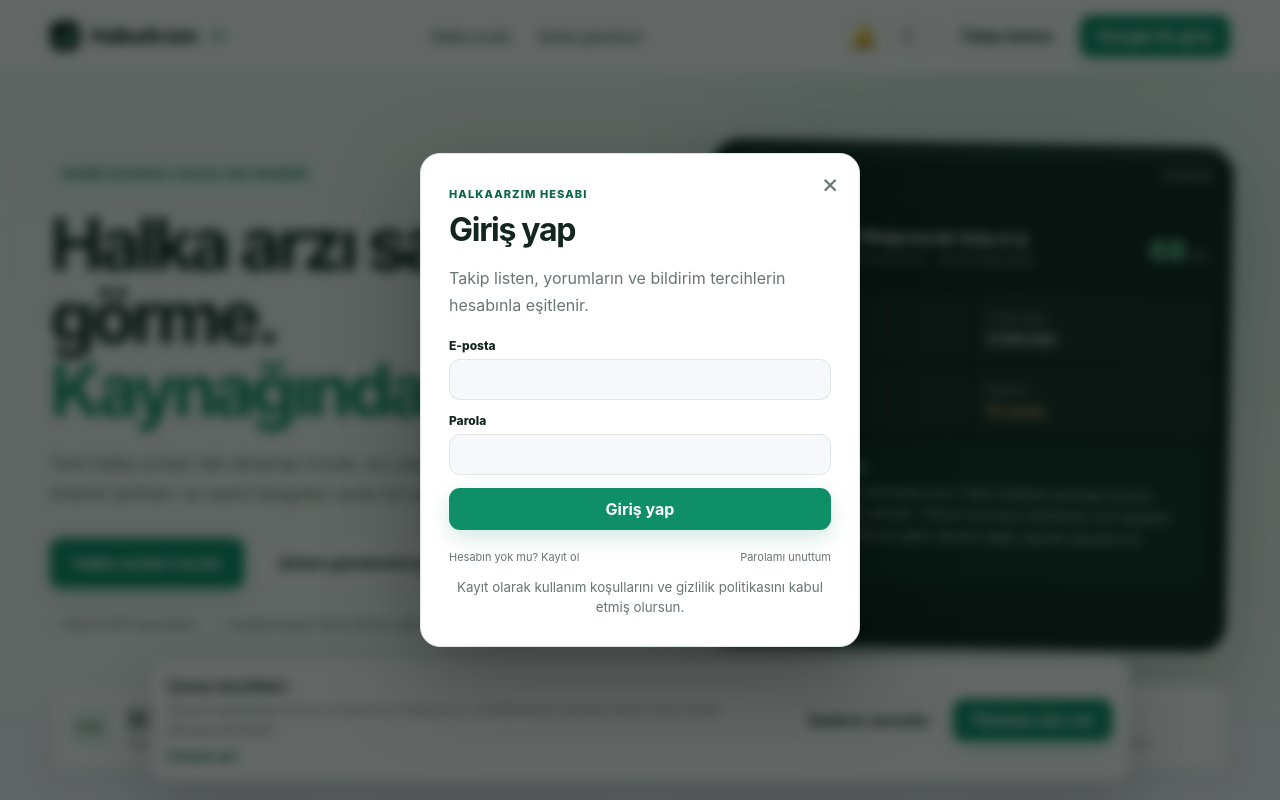
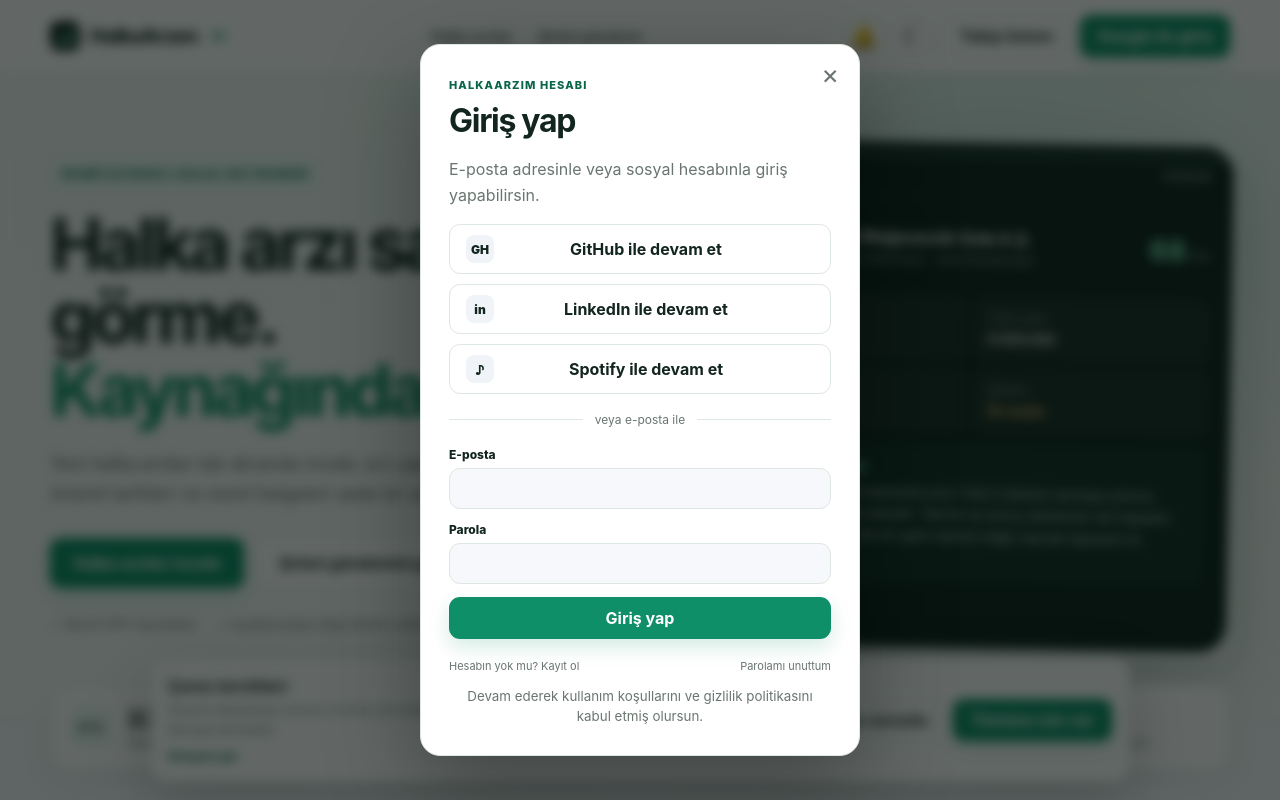
Before and after one commit to ajaroste/halkaarzim, a Next.js app: page / in a window 1280 px wide. Both pictures are taken after a click on the button "Google ile giriş". Shown: the top 800 px of the page. Built offline with nearby package versions, Linux system fonts and the light colour scheme; no server answers.

Commit message:
feat: add social login buttons alongside email auth

```diff
--- a/components/AuthModal.tsx
+++ b/components/AuthModal.tsx
@@ -3,13 +3,21 @@
 import { useState } from "react";
 import type { FormEvent, MouseEvent } from "react";
 import { isSupabaseConfigured, requestPasswordReset, signIn, signUp } from "@/lib/supabase-rest";
+import { signInWithSocialProvider, type SocialAuthProvider } from "@/lib/supabase-browser";
 
 type Mode = "signin" | "signup" | "reset";
+type BusyAction = "email" | SocialAuthProvider | null;
+
+const socialProviders: Array<{ provider: SocialAuthProvider; label: string; mark: string }> = [
+  { provider: "github", label: "GitHub ile devam et", mark: "GH" },
+  { provider: "linkedin_oidc", label: "LinkedIn ile devam et", mark: "in" },
+  { provider: "spotify", label: "Spotify ile devam et", mark: "♪" }
+];
 
 export function AuthModal({ open, onClose }: { open: boolean; onClose: () => void }) {
   const [mode, setMode] = useState<Mode>("signin");
   const [message, setMessage] = useState("");
-  const [busy, setBusy] = useState(false);
+  const [busyAction, setBusyAction] = useState<BusyAction>(null);
 
   if (!open) return null;
 
@@ -36,7 +44,7 @@
       return;
     }
 
-    setBusy(true);
+    setBusyAction("email");
     try {
       if (mode === "reset") {
         await requestPasswordReset(email);
@@ -77,34 +85,72 @@
         setMessage(raw);
       }
     } finally {
-      setBusy(false);
+      setBusyAction(null);
     }
   }
+
+  async function continueWithProvider(provider: SocialAuthProvider) {
+    if (!isSupabaseConfigured()) {
+      setMessage("Üyelik sistemi şu anda aktif değil.");
+      return;
+    }
+    setMessage("");
+    setBusyAction(provider);
+    try {
+      await signInWithSocialProvider(provider);
+    } catch (error) {
+      setMessage(error instanceof Error ? error.message : "Sosyal giriş başlatılamadı.");
+      setBusyAction(null);
+    }
+  }
+
+  const busy = busyAction !== null;
 
   return <div className="modalBackdrop" role="presentation" onMouseDown={onClose}>
     <section className="modalCard authModalCard" role="dialog" aria-modal="true" aria-labelledby="auth-title" onMouseDown={(event: MouseEvent<HTMLElement>) => event.stopPropagation()}>
       <button className="modalClose" onClick={onClose} aria-label="Kapat">×</button>
       <span className="eyebrow">HalkaArzım hesabı</span>
       <h2 id="auth-title">{mode === "signin" ? "Giriş yap" : mode === "signup" ? "Ücretsiz hesap oluştur" : "Parolanı yenile"}</h2>
-      <p>{mode === "signup" ? "Kayıt sonrasında e-posta adresine doğrulama bağlantısı gönderilir." : "Takip listen, yorumların ve bildirim tercihlerin hesabınla eşitlenir."}</p>
+      <p>{mode === "signup" ? "E-posta ile kayıt olabilir veya aşağıdaki hesaplardan biriyle devam edebilirsin." : mode === "reset" ? "Parola yenileme bağlantısını e-posta adresine göndereceğiz." : "E-posta adresinle veya sosyal hesabınla giriş yapabilirsin."}</p>
+
+      {mode !== "reset" && <>
+        <div style={{ display: "grid", gap: 10, marginBottom: 18 }}>
+          {socialProviders.map(({ provider, label, mark }) => <button
+            key={provider}
+            type="button"
+            className="secondaryButton"
+            style={{ width: "100%", minHeight: 46, justifyContent: "flex-start", gap: 12 }}
+            disabled={busy}
+            onClick={() => void continueWithProvider(provider)}
+          >
+            <span aria-hidden="true" style={{ width: 28, height: 28, display: "grid", placeItems: "center", borderRadius: 8, background: "var(--surface-2)", fontWeight: 900, fontSize: 12 }}>{mark}</span>
+            <span style={{ flex: 1, textAlign: "center", paddingRight: 28 }}>{busyAction === provider ? "Yönlendiriliyor…" : label}</span>
+          </button>)}
+        </div>
+        <div style={{ display: "flex", alignItems: "center", gap: 12, margin: "4px 0 18px", color: "var(--muted)", fontSize: 12 }}>
+          <span style={{ height: 1, flex: 1, background: "var(--line)" }} />
+          <span>veya e-posta ile</span>
+          <span style={{ height: 1, flex: 1, background: "var(--line)" }} />
+        </div>
+      </>}
 
       <form className="authForm" onSubmit={submit}>
         {mode === "signup" && <label>Görünen ad<input name="displayName" minLength={2} maxLength={40} autoComplete="name" required /></label>}
         <label>E-posta<input name="email" type="email" autoComplete="email" required /></label>
         {mode !== "reset" && <label>Parola<input name="password" type="password" minLength={8} autoComplete={mode === "signin" ? "current-password" : "new-password"} required /></label>}
         <button className="primaryButton full" disabled={busy || !isSupabaseConfigured()}>
-          {busy ? "İşleniyor…" : mode === "signin" ? "Giriş yap" : mode === "signup" ? "Hesap oluştur" : "Bağlantı gönder"}
+          {busyAction === "email" ? "İşleniyor…" : mode === "signin" ? "Giriş yap" : mode === "signup" ? "Hesap oluştur" : "Bağlantı gönder"}
         </button>
       </form>
 
       {message && <p className="formMessage" role="status">{message}</p>}
       <div className="authLinks">
-        <button className="textButton" type="button" onClick={() => { setMode(mode === "signin" ? "signup" : "signin"); setMessage(""); }}>
+        <button className="textButton" type="button" disabled={busy} onClick={() => { setMode(mode === "signin" ? "signup" : "signin"); setMessage(""); }}>
           {mode === "signin" ? "Hesabın yok mu? Kayıt ol" : "Giriş ekranına dön"}
         </button>
-        {mode === "signin" && <button className="textButton" type="button" onClick={() => { setMode("reset"); setMessage(""); }}>Parolamı unuttum</button>}
+        {mode === "signin" && <button className="textButton" type="button" disabled={busy} onClick={() => { setMode("reset"); setMessage(""); }}>Parolamı unuttum</button>}
       </div>
-      <small className="authPrivacy">Kayıt olarak kullanım koşullarını ve gizlilik politikasını kabul etmiş olursun.</small>
+      <small className="authPrivacy">Devam ederek kullanım koşullarını ve gizlilik politikasını kabul etmiş olursun.</small>
     </section>
   </div>;
 }
```
